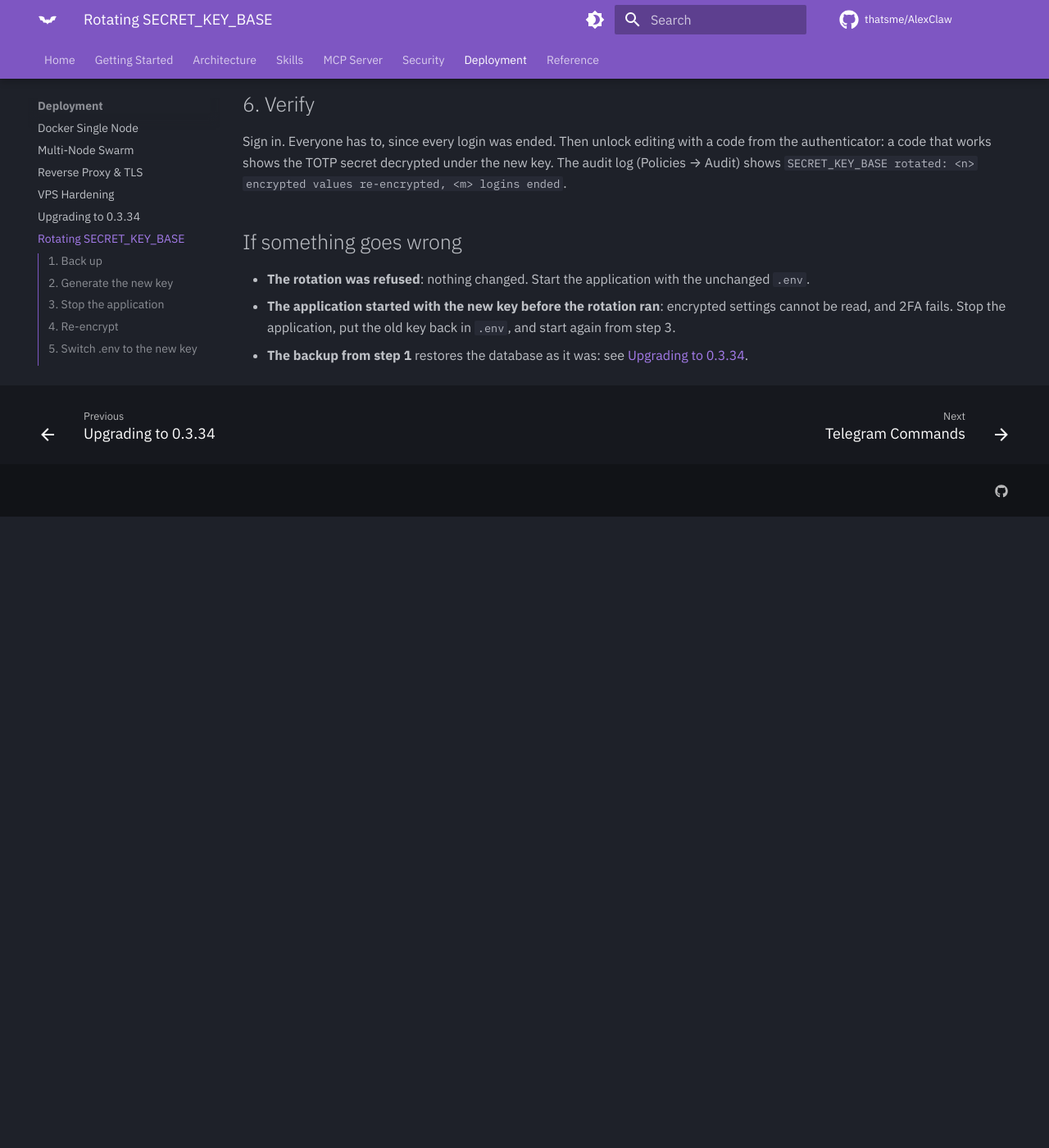
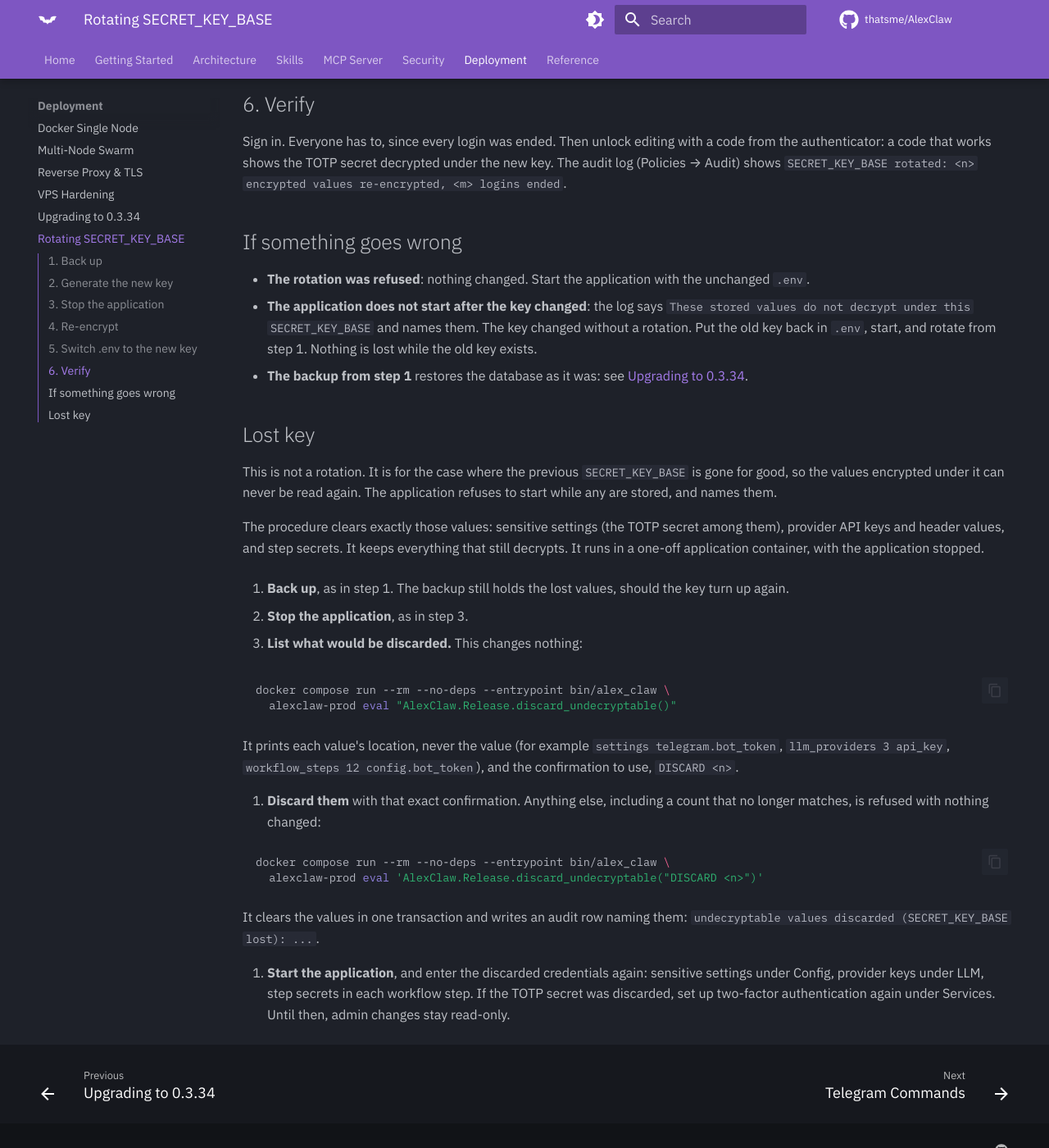
Before and after one commit to thatsme/AlexClaw, an MkDocs documentation site: the page built from docs/deployment/rotate-secret-key-base.md, in a window 1280 px wide and 1400 px high, scrolled down 1769 px. Shown: the whole window at 82% size. Built offline with MkDocs 1.6.1 and Material for MkDocs 9.7.7, drawn with Linux system fonts in a browser that asks for light colours; comment, search, counter and statistics services are not loaded; before the commit the page ends 2399 px from its top, so only the background shows below that.

Commit message:
feat(security): undecryptable settings stop the boot; a procedure for a lost key
Settings that no longer decrypt were logged and the application started
without them. Now any encrypted value the running SECRET_KEY_BASE cannot
decrypt stops the boot, as credentials already did: one message names
every such row, never a value, and says to restore the previous key or
rotate with the re-key procedure.

For a key lost for good, Release.discard_undecryptable/0 lists those
values and changes nothing; /1 with the printed confirmation
("DISCARD <n>", refused if the count no longer matches) clears only
them, in one transaction, with an audit row naming the rows. The
rotation guide documents it as "Lost key", apart from rotation; the
log-in-and-re-enter recovery path is gone from INSTALLATION.

Verified on a throwaway release stack: a wrong key stops the boot
naming both rows, the right key boots with values intact, and the
documented procedure refuses a wrong confirmation, discards with the
right one, and the application then starts.

````diff
--- a/docs/deployment/rotate-secret-key-base.md
+++ b/docs/deployment/rotate-secret-key-base.md
@@ -74,5 +74,35 @@ Sign in. Everyone has to, since every login was ended. Then unlock editing with
 ## If something goes wrong
 
 - **The rotation was refused**: nothing changed. Start the application with the unchanged `.env`.
-- **The application started with the new key before the rotation ran**: encrypted settings cannot be read, and 2FA fails. Stop the application, put the old key back in `.env`, and start again from step 3.
+- **The application does not start after the key changed**: the log says `These stored values do not decrypt under this SECRET_KEY_BASE` and names them. The key changed without a rotation. Put the old key back in `.env`, start, and rotate from step 1. Nothing is lost while the old key exists.
 - **The backup from step 1** restores the database as it was: see [Upgrading to 0.3.34](upgrade-0.3.34.md#restoring-after-0334).
+
+## Lost key
+
+This is not a rotation. It is for the case where the previous `SECRET_KEY_BASE` is gone for good, so the values encrypted under it can never be read again. The application refuses to start while any are stored, and names them.
+
+The procedure clears exactly those values: sensitive settings (the TOTP secret among them), provider API keys and header values, and step secrets. It keeps everything that still decrypts. It runs in a one-off application container, with the application stopped.
+
+1. **Back up**, as in step 1. The backup still holds the lost values, should the key turn up again.
+
+2. **Stop the application**, as in step 3.
+
+3. **List what would be discarded.** This changes nothing:
+
+   ```bash
+   docker compose run --rm --no-deps --entrypoint bin/alex_claw \
+     alexclaw-prod eval "AlexClaw.Release.discard_undecryptable()"
+   ```
+
+   It prints each value's location, never the value (for example `settings telegram.bot_token`, `llm_providers 3 api_key`, `workflow_steps 12 config.bot_token`), and the confirmation to use, `DISCARD <n>`.
+
+4. **Discard them** with that exact confirmation. Anything else, including a count that no longer matches, is refused with nothing changed:
+
+   ```bash
+   docker compose run --rm --no-deps --entrypoint bin/alex_claw \
+     alexclaw-prod eval 'AlexClaw.Release.discard_undecryptable("DISCARD <n>")'
+   ```
+
+   It clears the values in one transaction and writes an audit row naming them: `undecryptable values discarded (SECRET_KEY_BASE lost): ...`.
+
+5. **Start the application**, and enter the discarded credentials again: sensitive settings under Config, provider keys under LLM, step secrets in each workflow step. If the TOTP secret was discarded, set up two-factor authentication again under Services. Until then, admin changes stay read-only.
````
Also changed, not shown: INSTALLATION.md (+1 -1 lines), SECURITY.md (+8 -4 lines), docs/architecture/supervision-tree.md (+1 -1 lines), docs/security/encryption.md (+1 -1 lines), .github/release-notes/v0.3.35.md, 5 other files.
